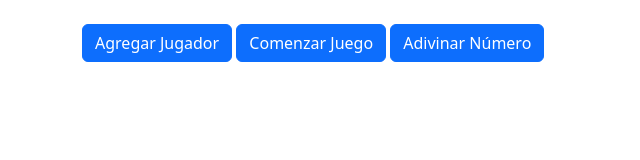
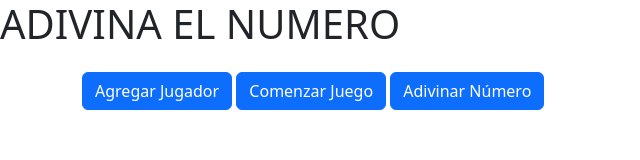
Before and after one commit to jordannadelahozarmijo/grupo14-master, a plain HTML site: page Rodrigo Isla Practica de Consolidacion/Repaso M3S9 EJERCICIO 2/src/index.html in a window 1280 px wide. Shown: the whole page, without its empty margins (0-640 px from the left). Drawn offline with nearby package versions, Linux system fonts and the light colour scheme.

Commit message:
Ejercicio 2 avance

```diff
--- a/Rodrigo Isla Practica de Consolidacion/Repaso M3S9 EJERCICIO 2/src/index.html
+++ b/Rodrigo Isla Practica de Consolidacion/Repaso M3S9 EJERCICIO 2/src/index.html
@@ -11,8 +11,9 @@
     <!-- Estilos personalizados -->
     <link rel="stylesheet" href="../assets/css/main.css">
 </head>
+
 <body>
-
+<h1>ADIVINA EL NUMERO</h1>
     <div class="container">
         <div class="col mt-4">
             <button id="btnAgregarJugador" class="btn btn-primary" onclick="agregarJugador()">Agregar Jugador</button>
```
